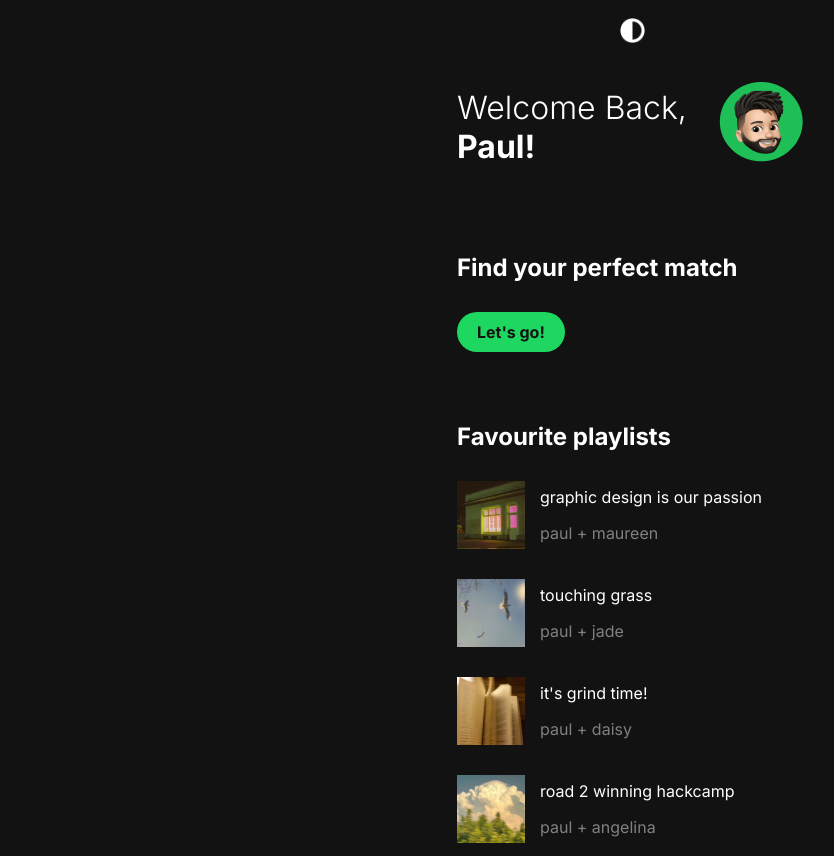
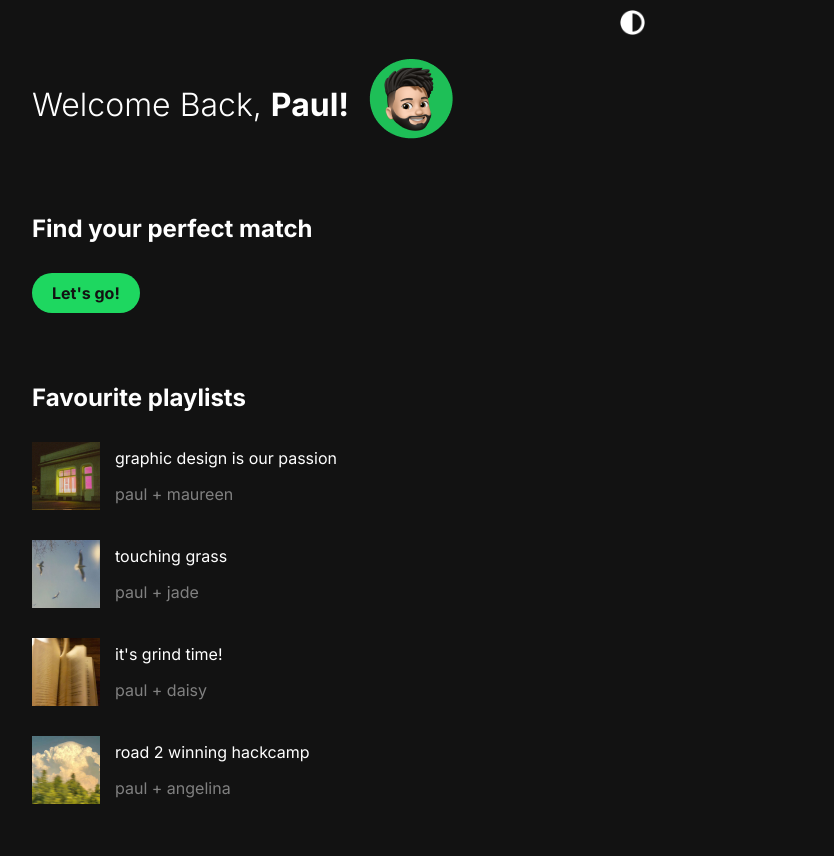
Before and after one commit to paultibe/hackcamp2024-webdev, a plain HTML site: page index.html in a window 1280 px wide. Shown: the top 856 px of the page, without its empty margins (8-842 px from the left). Drawn offline with Linux system fonts and the light colour scheme.

Commit message:
small fixes

```diff
--- a/index.html
+++ b/index.html
@@ -13,8 +13,8 @@
     />
   </head>
   <body>
-    <div class="main-container">
-      <div class="toggle-container">
+    <div class="main-container"> <!-- add at the end to show responsive design-->
+      <div class="toggle-container"> <!-- only add in javascript section-->
         <img
           src="images/light_dark.png"
           alt="Light/Dark Mode Toggle"
--- a/script.js
+++ b/script.js
@@ -1,8 +1,6 @@
-// select the toggle button and body
 const toggleButton = document.getElementsByClassName('toggle-button');
 const body = document.body;
 
-// add click event listener to toggle the background color
 toggleButton[0].addEventListener('click', () => {
-    body.classList.toggle('spotify-purple'); // toggle the pastel blue class
+    body.classList.toggle('spotify-purple');
 });
--- a/styles.css
+++ b/styles.css
@@ -6,16 +6,15 @@ body {
   background-color: #121212;
   color: white;
   text-align: center;
-  padding-left: 40px;
-  padding-right: 40px;
-  padding-top: 10px;
-  padding-bottom: 10px;
+  margin-left: 40px;
+  margin-right: 40px;
+  margin-top: 10px;
+  margin-bottom: 10px;
   transition: background-color 0.5s ease; /* for colour transition */
 }
 
 .main-container {
   margin: 0 auto;
-  max-width: 350px;
 }
 
 .toggle-button {
@@ -73,6 +72,7 @@ button:hover {
 .playlist {
   display: flex;
   align-items: center;
+  justify-content: flex-start;
   margin-top: 10px;
 }
 
```
